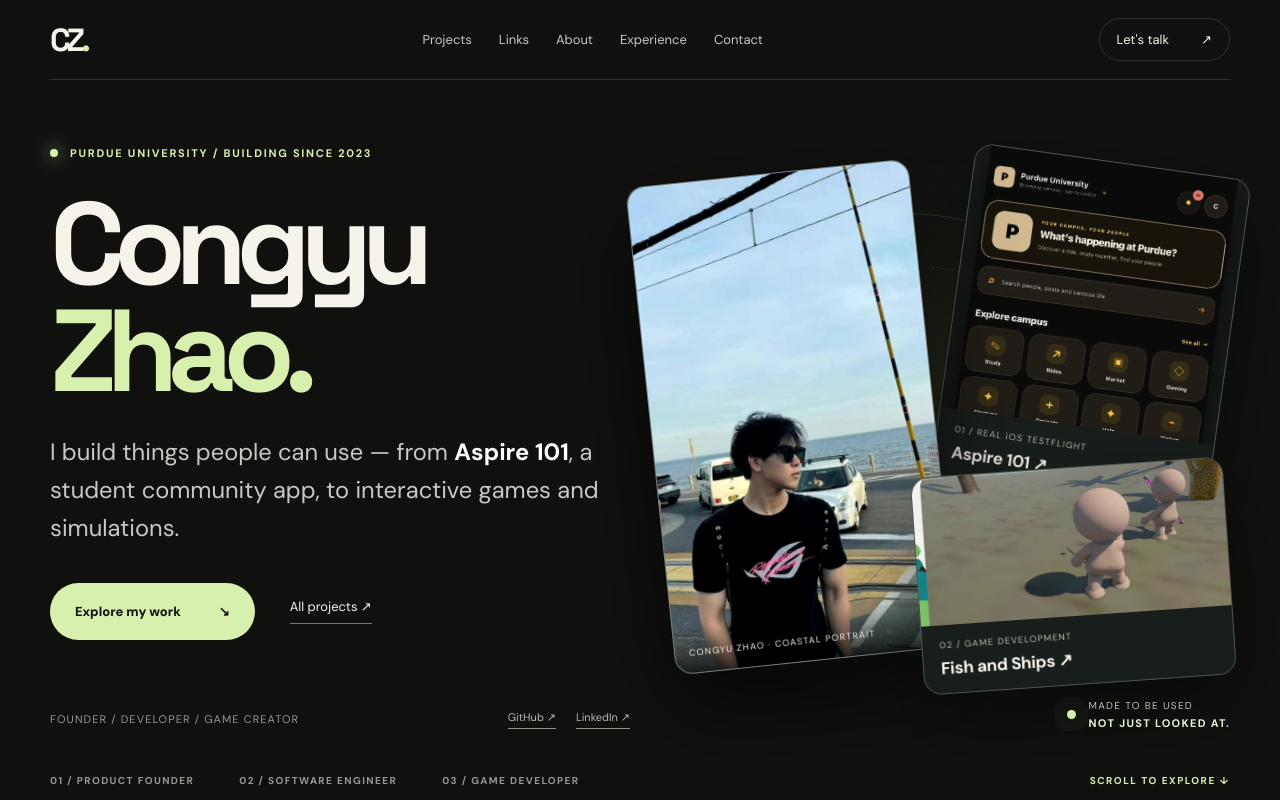
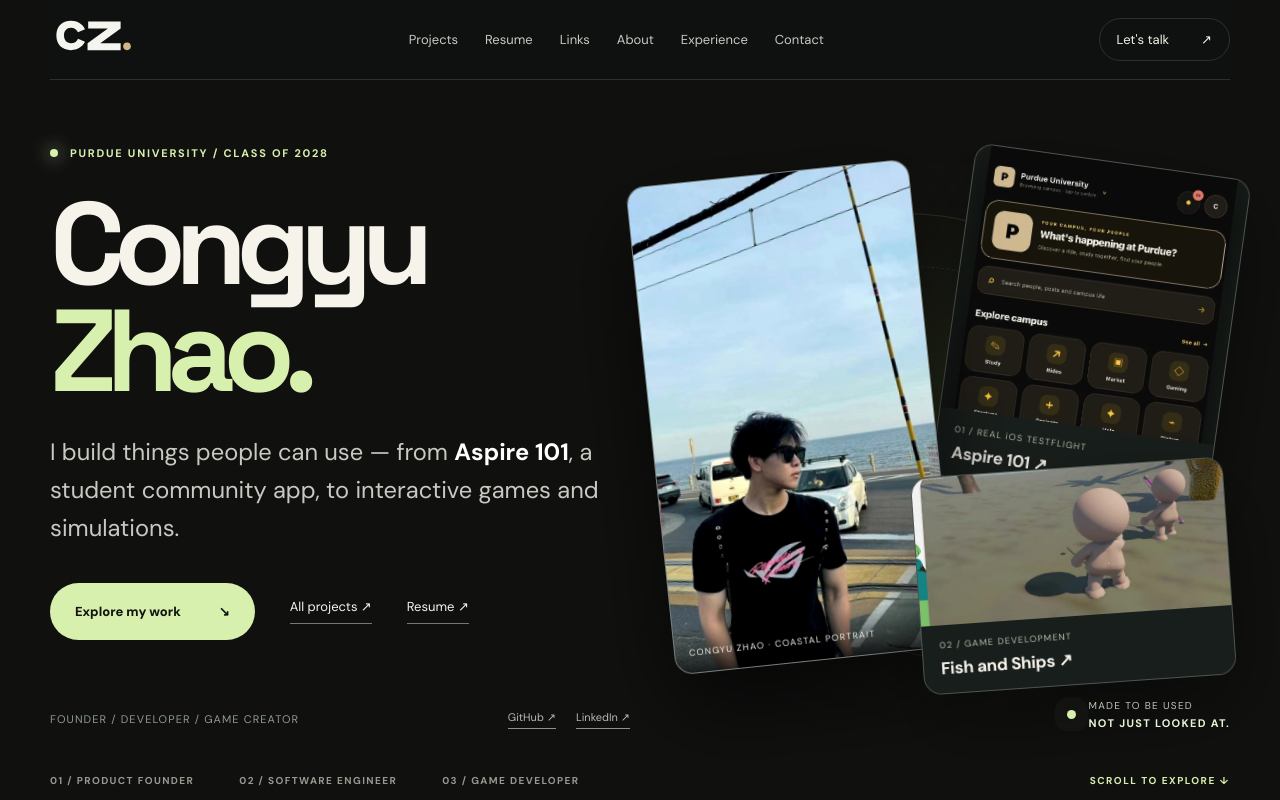
Before and after one commit to skrgulang/congyuzhao-portfolio, a Next.js app: page / in a window 1280 px wide. Shown: the top 800 px of the page. Built offline with nearby package versions, Linux system fonts and the light colour scheme.

Commit message:
Correct Purdue graduation year to 2028, show CZ logo and add resume navigation

```diff
--- a/app/page.js
+++ b/app/page.js
@@ -72,14 +72,14 @@ export default function Home(){
  return <main className="newSite" id="top">
   <div ref={progressRef} className="readingProgress" aria-hidden="true" style={{transform:'scaleX(0)'}}/>
   <a className="skipLink" href="#work" onClick={closeAndFocusSection}>Skip to projects</a>
-  <header className="newNav frame"><a href="#top" className="newLogo" aria-label="Home">CZ<span className="logoDot">.</span></a><nav id="main-navigation" aria-label="Main navigation" className={'newNavLinks '+(menu?'open':'')}><a onClick={()=>setMenu(false)} href="/projects">Projects</a><a onClick={closeAndFocusSection} href="#links">Links</a><a onClick={closeAndFocusSection} href="#about">About</a><a onClick={closeAndFocusSection} href="#experience">Experience</a><a onClick={closeAndFocusSection} href="#contact">Contact</a></nav><a className="navContact" href="mailto:congyu@aspires101.com">Let's talk <span>↗︎</span></a><button className="menuToggle" onClick={()=>setMenu(!menu)} aria-label={menu?'Close navigation menu':'Open navigation menu'} aria-controls="main-navigation" aria-expanded={menu}>{menu?'✕':'☰'}</button></header>
+  <header className="newNav frame"><a href="#top" className="newLogo" aria-label="Home"><img src="/cz-mark.svg" width="84" height="41" alt="CZ monogram" /></a><nav id="main-navigation" aria-label="Main navigation" className={'newNavLinks '+(menu?'open':'')}><a onClick={()=>setMenu(false)} href="/projects">Projects</a><a onClick={()=>setMenu(false)} href="/resume">Resume</a><a onClick={closeAndFocusSection} href="#links">Links</a><a onClick={closeAndFocusSection} href="#about">About</a><a onClick={closeAndFocusSection} href="#experience">Experience</a><a onClick={closeAndFocusSection} href="#contact">Contact</a></nav><a className="navContact" href="mailto:congyu@aspires101.com">Let's talk <span>↗︎</span></a><button className="menuToggle" onClick={()=>setMenu(!menu)} aria-label={menu?'Close navigation menu':'Open navigation menu'} aria-controls="main-navigation" aria-expanded={menu}>{menu?'✕':'☰'}</button></header>
   <section className="newHero frame">
     <div className="heroNoise" aria-hidden="true"/>
     <div className="heroIntro">
-      <span className="liveMark"><i/> PURDUE UNIVERSITY / BUILDING SINCE 2023</span>
+      <span className="liveMark"><i/> PURDUE UNIVERSITY / CLASS OF 2028</span>
       <h1>Congyu<br/><em>Zhao.</em></h1>
       <p className="heroLead">I build things people can use — from <strong>Aspire 101</strong>, a student community app, to interactive games and simulations.</p>
-      <div className="heroButtons"><a className="btnSolid" href="#work">Explore my work <span>↘</span></a><Link className="btnText" href="/projects">All projects ↗︎</Link></div>
+      <div className="heroButtons"><a className="btnSolid" href="#work">Explore my work <span>↘</span></a><Link className="btnText" href="/projects">All projects ↗︎</Link><Link className="btnText" href="/resume">Resume ↗︎</Link></div>
       <div className="heroSocial"><span>FOUNDER / DEVELOPER / GAME CREATOR</span><a href="https://github.com/skrgulang" target="_blank" rel="noopener noreferrer">GitHub ↗︎</a><a href="https://www.linkedin.com/in/congyu-zhao-5226b52b1/" target="_blank" rel="noopener noreferrer">LinkedIn ↗︎</a></div>
     </div>
     <div className="heroArtwork interactiveShowcase" ref={artRef} onPointerMove={onArtMove} onPointerLeave={onArtLeave} aria-label="Coastal portrait and interactive previews of Aspire 101 and Fish and Ships">
@@ -104,9 +104,9 @@ export default function Home(){
  <div className="tempusHomeVideos"><div className="tempusHomeVideo"><iframe loading="lazy" src="https://www.youtube-nocookie.com/embed/_tbFyFfGuR0" title="Tempus Lineus original project video" allow="accelerometer; autoplay; clipboard-write; encrypted-media; gyroscope; picture-in-picture; web-share" referrerPolicy="strict-origin-when-cross-origin" allowFullScreen /></div><div className="tempusHomeVideo"><iframe loading="lazy" src="https://www.youtube-nocookie.com/embed/nZFQaNzNiXE" title="Second original game-project video" allow="accelerometer; autoplay; clipboard-write; encrypted-media; gyroscope; picture-in-picture; web-share" referrerPolicy="strict-origin-when-cross-origin" allowFullScreen /></div></div>
  <p className="tempusHomeFootnote">Original YouTube uploads · Work-in-progress footage. <a href="https://www.youtube.com/watch?v=_tbFyFfGuR0" target="_blank" rel="noopener noreferrer">Watch original on YouTube ↗︎</a></p>
  </section>
-  <section className="newAbout frame reveal-on-scroll" id="about" tabIndex={-1}><div><p className="newEyebrow">02 / ABOUT</p><h2>A little<br/><em>about me.</em></h2><figure className="aboutPortrait"><img src="/images/hero-recovered.jpg" width="960" height="1200" alt="Congyu Zhao photographed near the coast" loading="lazy"/><figcaption>From my personal photo archive</figcaption></figure></div><div className="aboutRight"><p>I'm studying at <strong>Purdue University</strong>. I founded <strong>Aspire 101</strong> under Cloudora Labs and co-founded the game studio <strong>3AM</strong>.</p><p>Most days I'm working on product decisions, React and Supabase code, or a Unity scene. I like switching between the technical details and the experience someone has using what I build.</p><div className="capabilities"><div><span>BUILD</span>Next.js · React Native · Supabase · Stripe</div><div><span>CREATE</span>Unity · C# · 3D environments · Game systems</div><div><span>EXPLORE</span>Product thinking · UX · Visual storytelling</div></div></div></section>
+  <section className="newAbout frame reveal-on-scroll" id="about" tabIndex={-1}><div><p className="newEyebrow">02 / ABOUT</p><h2>A little<br/><em>about me.</em></h2><figure className="aboutPortrait"><img src="/images/hero-recovered.jpg" width="960" height="1200" alt="Congyu Zhao photographed near the coast" loading="lazy"/><figcaption>From my personal photo archive</figcaption></figure></div><div className="aboutRight"><p>I'm studying <strong>Computer Graphics Technology at Purdue University (Class of 2028)</strong> with a minor in Management. I founded <strong>Aspire 101</strong> under Cloudora Labs and co-founded the game studio <strong>3AM</strong>.</p><p>Most days I'm working on product decisions, React and Supabase code, or a Unity scene. I like switching between the technical details and the experience someone has using what I build.</p><div className="capabilities"><div><span>BUILD</span>Next.js · React Native · Supabase · Stripe</div><div><span>CREATE</span>Unity · C# · 3D environments · Game systems</div><div><span>EXPLORE</span>Product thinking · UX · Visual storytelling</div></div></div></section>
   <section className="newExperience frame reveal-on-scroll" id="experience" tabIndex={-1}><div className="sectionTop"><div><p className="newEyebrow">03 / JOURNEY</p><h2>Experience<em>.</em></h2></div><p className="sectionAside">Work and experience outside class.</p></div><div className="timeline">{experience.map(x=><div className="timelineRow" key={x.role}><span className="timelineYear">{x.year}</span><div><h3>{x.role}</h3><strong>{x.org}</strong><p>{x.detail}</p></div><span className="timelineArrow">↗︎</span></div>)}</div></section>
   <section className="newContact frame reveal-on-scroll" id="contact" tabIndex={-1}><div className="contactGlow" aria-hidden="true"/><p className="newEyebrow">04 / SAY HELLO</p><h2>Let's <em>talk.</em></h2><p>Want to talk about a project, a role, or an idea? Send me a note.</p><div className="contactEmailGroup"><a className="contactEmail contactEmailPrimary" href="mailto:congyu@aspires101.com"><small>STARTUP & WORK</small><span>congyu@aspires101.com</span><strong aria-hidden="true">↗︎</strong></a><a className="contactEmail contactEmailSecondary" href="mailto:24zhaocongyu@gmail.com"><small>PERSONAL</small><span>24zhaocongyu@gmail.com</span><strong aria-hidden="true">↗︎</strong></a></div><div className="contactSocial"><a href="https://github.com/skrgulang" target="_blank" rel="noreferrer">GitHub ↗︎</a><a href="https://www.linkedin.com/in/congyu-zhao-5226b52b1/" target="_blank" rel="noreferrer">LinkedIn ↗︎</a><a href="https://www.aspires101.com/" target="_blank" rel="noreferrer">Aspire 101 ↗︎</a><a href="https://www.instagram.com/congyu_zhao/" target="_blank" rel="noopener noreferrer">Instagram ↗︎</a></div></section>
-  <footer className="newFooter frame"><span>© 2026 CONGYU ZHAO</span><span>PURDUE · 2026</span><a href="#top">BACK TO TOP ↑</a></footer>
+  <footer className="newFooter frame"><span>© 2026 CONGYU ZHAO</span><span>PURDUE · CLASS OF 2028</span><a href="#top">BACK TO TOP ↑</a></footer>
  </main>;
 }
```
